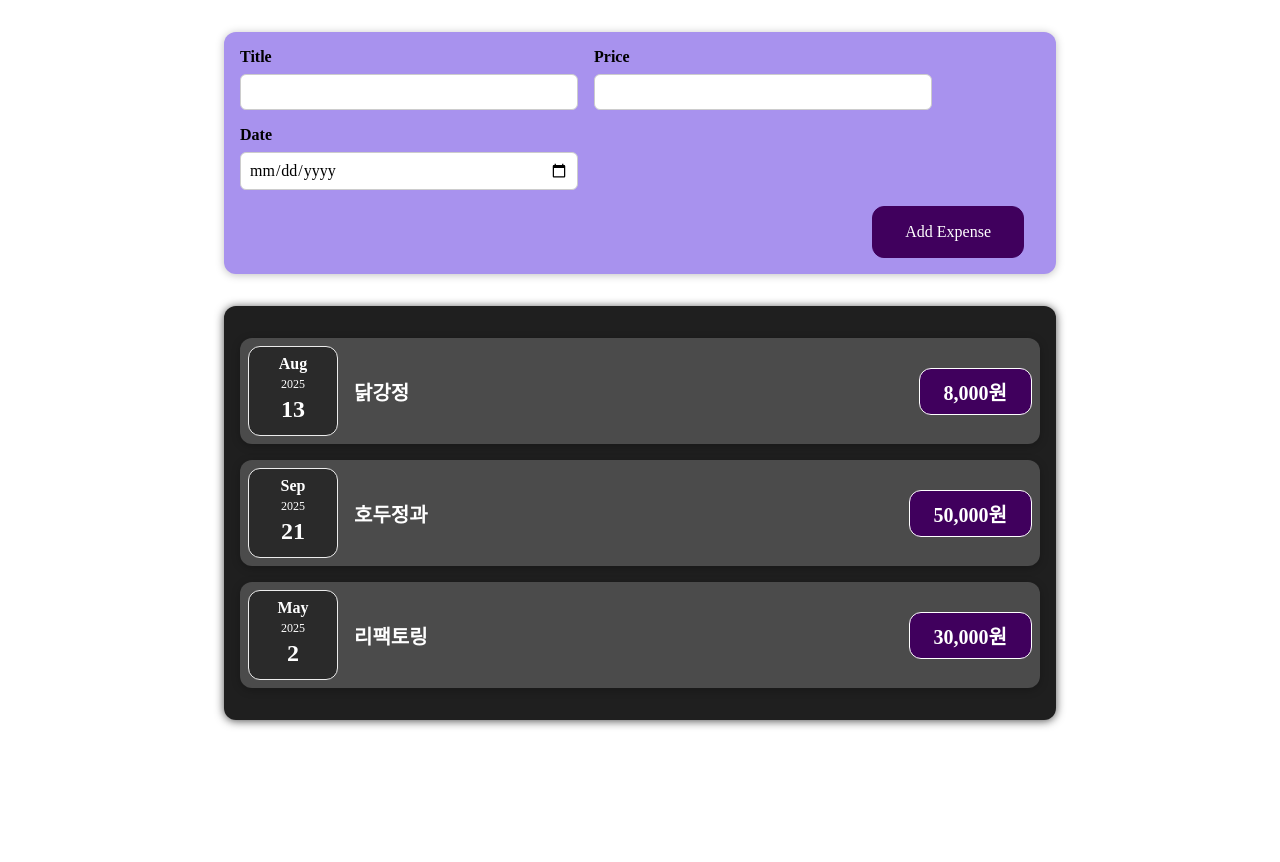
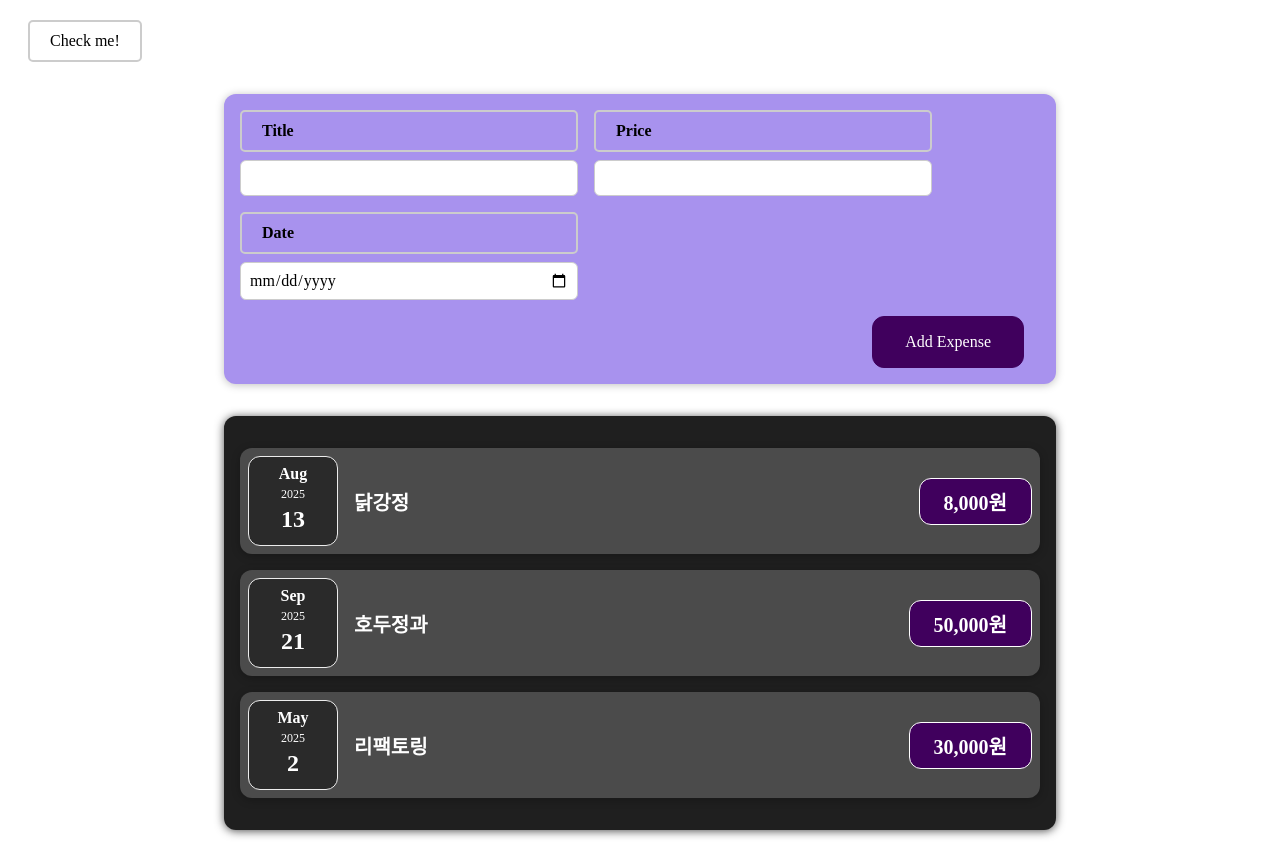
Before and after one commit to Kanggwanju/react-study202508, a React (Vite) app: page / in a window 1280 px wide. Before the commit the page ends 800 px from the top, so only its background shows below. Built offline with nearby package versions, Linux system fonts and the light colour scheme.

Commit message:
2-3-3. 상태관리 연습문제

```diff
--- a/src/App.jsx
+++ b/src/App.jsx
@@ -1,6 +1,7 @@
 import React from 'react';
 import ExpenseList from './components/expenses/ExpenseList.jsx';
 import NewExpense from './components/new-expense/NewExpense.jsx';
+import CheckBoxStyle from './components/practice/CheckBoxStyle.jsx';
 
 const App = () => {
   const expenseList = [
@@ -23,6 +24,7 @@ const App = () => {
 
   return (
     <>
+      <CheckBoxStyle />
       <NewExpense />
       <ExpenseList expenses={expenseList} />
     </>
--- /dev/null
+++ b/src/components/practice/CheckBoxStyle.css
@@ -0,0 +1,28 @@
+.checkbox-container {
+    display: flex;
+    align-items: center;
+    margin: 20px;
+}
+
+input[type="checkbox"] {
+    display: none;
+}
+
+label {
+    cursor: pointer;
+    padding: 10px 20px;
+    border: 2px solid #ccc;
+    border-radius: 5px;
+    transition: background-color 0.3s, border-color 0.3s;
+}
+
+label.unchecked {
+    background-color: white;
+    border-color: #ccc;
+}
+
+label.checked {
+    background-color: #4caf50;
+    border-color: #4caf50;
+    color: white;
+}
--- /dev/null
+++ b/src/components/practice/CheckBoxStyle.jsx
@@ -0,0 +1,23 @@
+import React, { useState } from 'react';
+import './CheckBoxStyle.css';
+
+const CheckBoxStyle = () => {
+
+  /*
+    1. input[checkbox]에 change이벤트가 걸려서
+    2. check상태가 바뀔 때마다 상태변수를 논리값으로 업데이트하여
+    3. label의 클래스를 유동적으로 변경해야함.
+  */
+
+  return (
+    <div className='checkbox-container'>
+      <input
+        type='checkbox'
+        id='styled-checkbox'
+      />
+      <label className='unchecked' htmlFor='styled-checkbox'>Check me!</label>
+    </div>
+  );
+};
+
+export default CheckBoxStyle;
```
